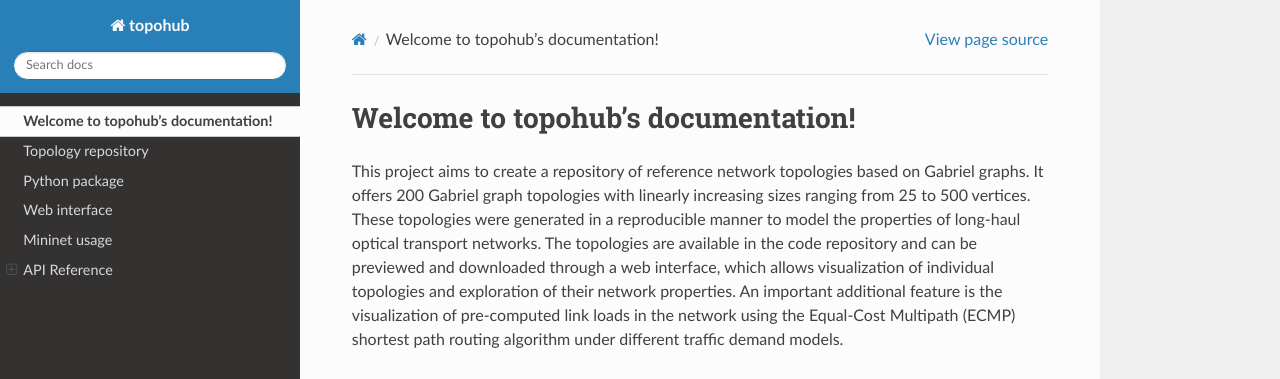
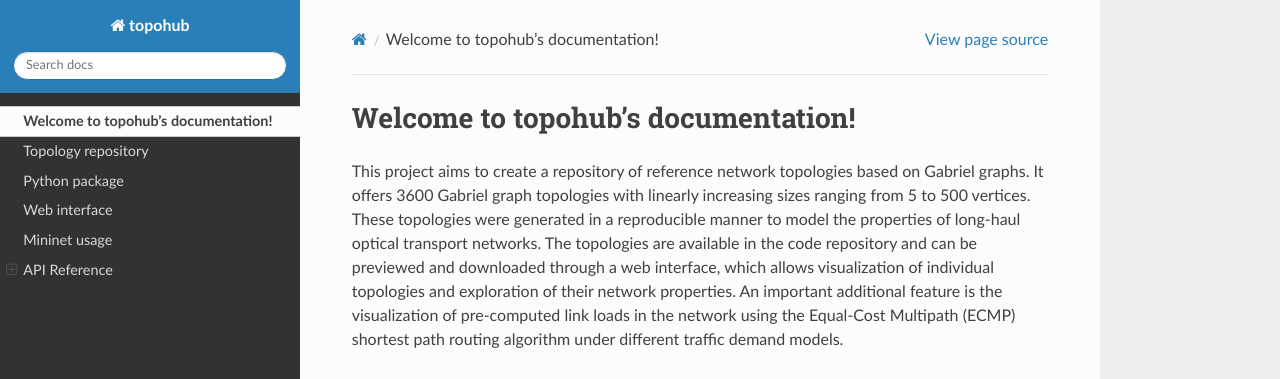
Before and after one commit to piotrjurkiewicz/topohub, a Sphinx documentation site: the page built from docs/index.rst, in a window 1280 px wide and 900 px high. Shown: the top 379 px of the window. Built offline with Sphinx 7.4.7 and the Read the Docs theme 3.1.0, drawn with Linux system fonts in a browser that asks for light colours.

Commit message:
Update the number of available Gabriel graphs in documentation

```diff
--- a/docs/index.rst
+++ b/docs/index.rst
@@ -1,7 +1,7 @@
 Welcome to topohub's documentation!
 ***********************************
 
-This project aims to create a repository of reference network topologies based on Gabriel graphs. It offers 200 Gabriel graph topologies with linearly increasing sizes ranging from 25 to 500 vertices. These topologies were generated in a reproducible manner to model the properties of long-haul optical transport networks. The topologies are available in the code repository and can be previewed and downloaded through a web interface, which allows visualization of individual topologies and exploration of their network properties. An important additional feature is the visualization of pre-computed link loads in the network using the Equal-Cost Multipath (ECMP) shortest path routing algorithm under different traffic demand models.
+This project aims to create a repository of reference network topologies based on Gabriel graphs. It offers 3600 Gabriel graph topologies with linearly increasing sizes ranging from 5 to 500 vertices. These topologies were generated in a reproducible manner to model the properties of long-haul optical transport networks. The topologies are available in the code repository and can be previewed and downloaded through a web interface, which allows visualization of individual topologies and exploration of their network properties. An important additional feature is the visualization of pre-computed link loads in the network using the Equal-Cost Multipath (ECMP) shortest path routing algorithm under different traffic demand models.
 
 The web interface is available at: https://www.topohub.org
 
--- a/docs/mininet.rst
+++ b/docs/mininet.rst
@@ -44,7 +44,7 @@
 
     # Alternatively you can also load a topology using node names instead integer IDs as node identifiers
     # (this will not work for 'backbone' category topologies which have unnamed or duplicated name nodes)
-    topo_cls = topohub.mininet.TOPO_NAMED_CLS['sndlib/polska']
+    topo_cls = topohub.mininet.TOPO_NAMED_CLS['gabriel/25/0']
 
     # Initialize Mininet Topo object
     topo = topo_cls()
@@ -53,7 +53,7 @@
     # Start the network and Mininet shell
     net.interact()
 
-Then in order to build and initialize the network the script should be executed:
+Then in order to build and initialize the network the above script should be executed with `sudo`:
 
 .. code-block:: shell-session
 
--- a/docs/repository.rst
+++ b/docs/repository.rst
@@ -1,7 +1,7 @@
 Topology repository
 *******************
 
-The topology repository contains 200 Gabriel graph topologies, with linearly increasing node counts ranging from 25 to 500 nodes, in steps of 25 nodes. For each network size (the number of nodes), ten different topologies were generated, each with a different, but controlled seed. This ensures their reproducibility.
+The topology repository contains 3600 Gabriel graph topologies, with linearly increasing node counts ranging from 5 to 500 nodes, in steps of 5 nodes. For each network size (the number of nodes), ten different topologies were generated, each with a different, but controlled seed. This ensures their reproducibility.
 
 Two constraints were applied to the generated Gabriel graphs. The positions of nodes (and thus distances between them) were scaled in such a way as to ensure that the average link length will be equal to 100 km. Additionally, we imposed a limitation on the minimal distance between nodes, which was set to 25 km. The number of graph edges was not considered as an input parameter because, in Gabriel graphs, it depends on the location of vertices and cannot be directly controlled.
 
```
Also changed, not shown: README.md (+1 -1 lines).
